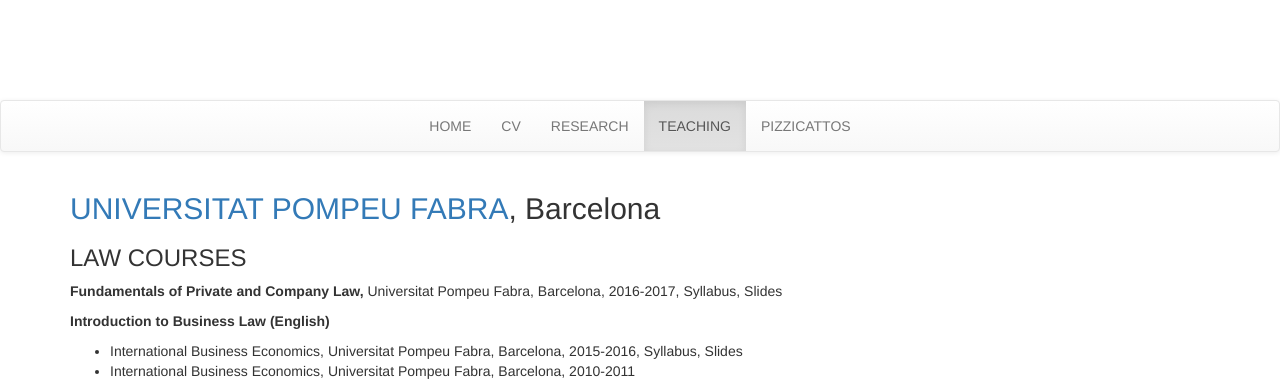
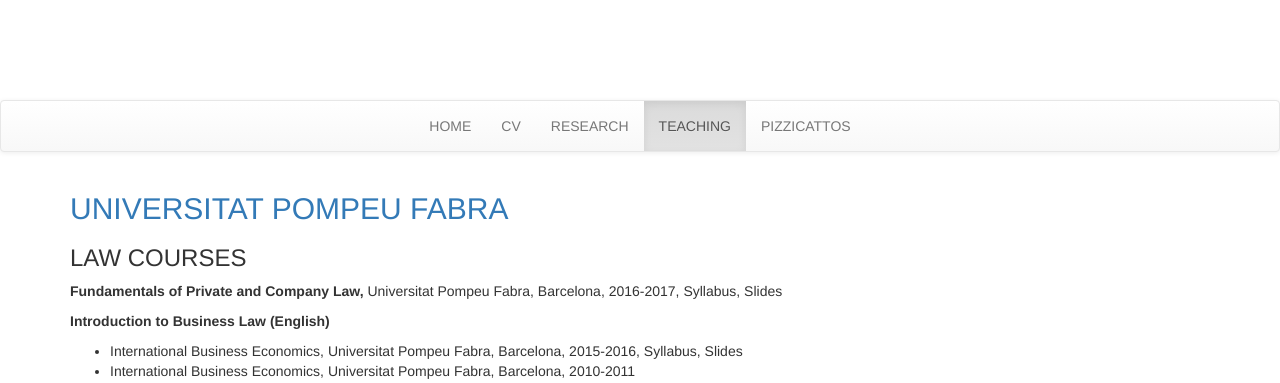
Before and after one commit to JohnPalmer/mireiaartigot, a Jekyll site: the page built from teaching/en/index.md, in a window 1280 px wide. Shown: the top 383 px of the page. Built offline with Jekyll 4.4.1, drawn with Linux system fonts in a browser that asks for light colours; nearby versions of some CDN libraries.

Commit message:
Update index.md

```diff
--- a/teaching/en/index.md
+++ b/teaching/en/index.md
@@ -4,7 +4,7 @@ title: Teaching
 lang: en
 ---
 
-## [UNIVERSITAT POMPEU FABRA](https://www.upf.edu/en/), Barcelona
+## [UNIVERSITAT POMPEU FABRA](https://www.upf.edu/en/)
 
 ### LAW COURSES
 
```
